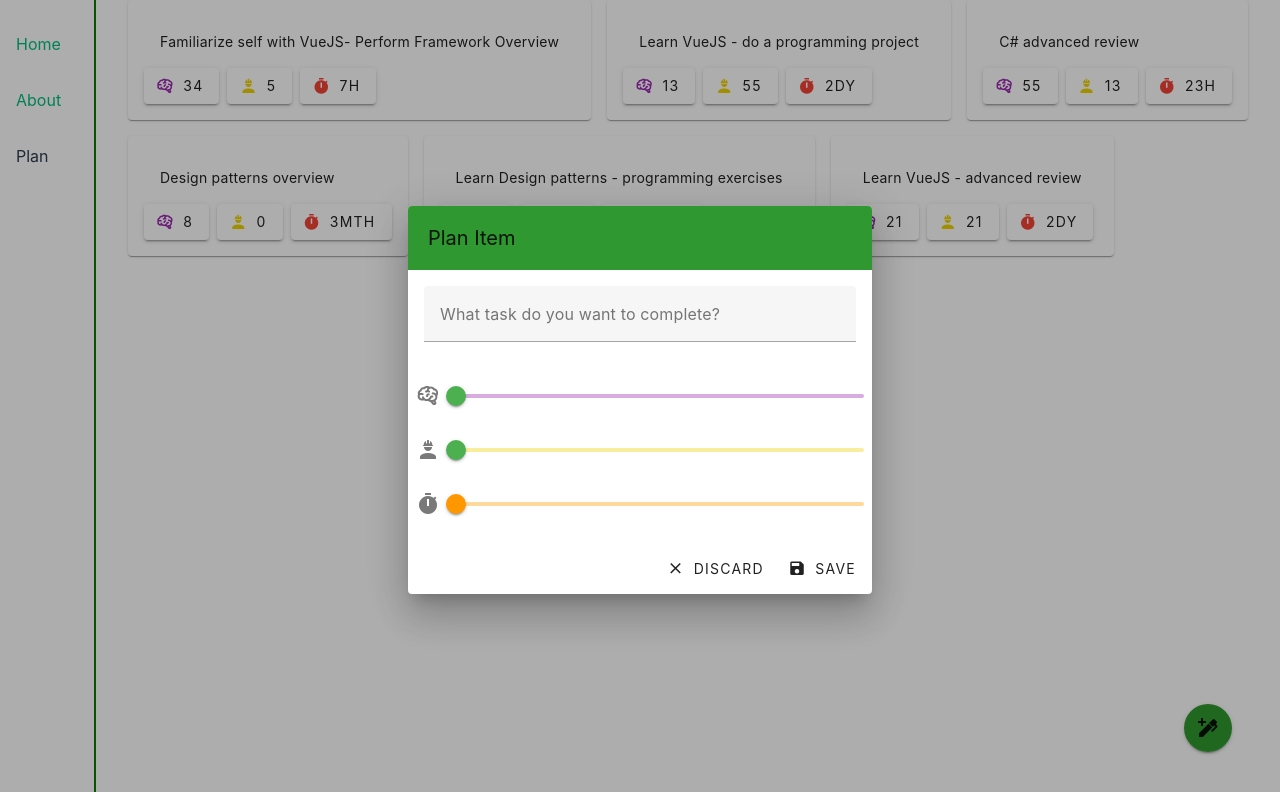
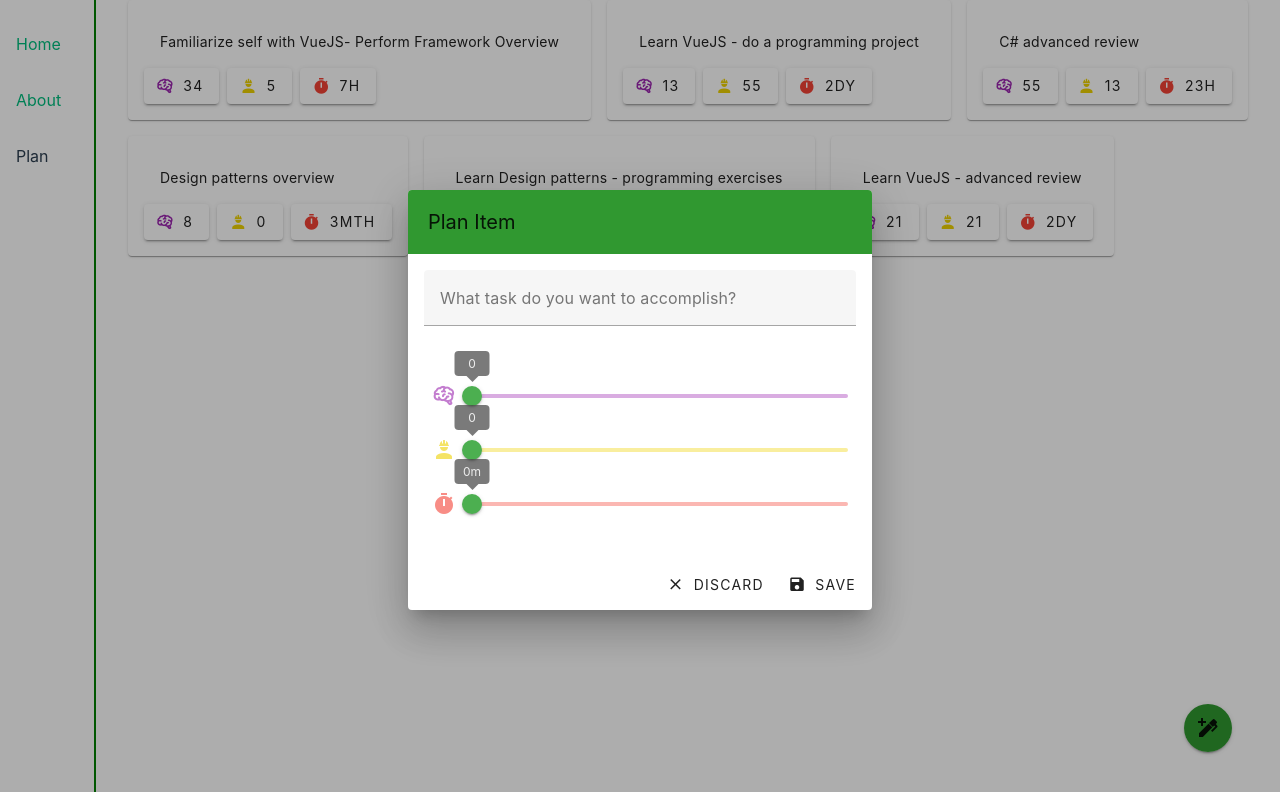
Before and after one commit to thabotr/planner, a Vue app: page /plan in a window 1280 px wide. Both pictures are taken after a click on the button 1208 px from the left and 728 px from the top of the page. Shown: the top 792 px of the page. Built offline with nearby package versions, Linux system fonts and the light colour scheme.

Commit message:
refactored plan page

```diff
--- /dev/null
+++ b/src/components/Slider.vue
@@ -0,0 +1,23 @@
+<script lang="ts">
+export default {
+    props: {
+        effortValue: Number,
+        humanReadableEffortValue: [String, Number],
+        customColor: String,
+        step: String,
+        icon: String,
+    }
+}
+</script>
+
+<template>
+    <v-slider v-bind="effortValue" v-on:update:model-value="event => $emit('update:model-value', event)" color="green"
+        v-bind:track-color="customColor" v-bind:step="step" thumb-label="always">
+        <template v-slot:thumb-label>
+            {{ humanReadableEffortValue }}
+        </template>
+        <template v-slot:prepend>
+            <v-icon v-bind:icon="icon" v-bind:color="customColor" />
+        </template>
+    </v-slider>
+</template>
--- a/src/components/ThePlan.vue
+++ b/src/components/ThePlan.vue
@@ -11,14 +11,16 @@
             <template v-slot:default>
                 <v-card>
                     <v-toolbar title="Plan Item" />
-                    <v-text-field label="What task do you want to complete?" :rules="[ruleMinimumFiveChars]" required
-                        v-model="tempTask.description" type="input" aria-multiline="true"/>
-                    <v-slider v-model="tempTask.mentalEffort" id="mental-effort-slider" prepend-icon="mdi-brain"
-                        color="green" track-color="purple" step="10" thumb-label />
-                    <v-slider v-model="tempTask.physicalEffort" id="physical-effort-slider"
-                        prepend-icon="mdi-account-hard-hat" color="green" step="10" thumb-label track-color="#EED202" />
-                    <v-slider v-model="tempTask.temporalInvestment" id="temporal-investment-slider" prepend-icon="mdi-timer"
-                        color="green" track-color="orange" thumb-color="orange" step="10" thumb-label />
+                    <v-text-field label="What task do you want to accomplish?" :rules="[ruleMinimumFiveChars]" required
+                        v-model="tempTask.description" type="input" aria-multiline="true" />
+                    <div class="padded">
+                        <Slider v-model="tempTask.mentalEffort" custom-color="purple" step="10" icon="mdi-brain"
+                            v-bind:human-readable-effort-value="tempMentalEffort" />
+                        <Slider v-model="tempTask.physicalEffort" custom-color="#EED202" step="10"
+                            icon="mdi-account-hard-hat" v-bind:human-readable-effort-value="tempPhysicalEffort" />
+                        <Slider v-model="tempTask.temporalInvestment" custom-color="red" icon="mdi-timer"
+                            v-bind:human-readable-effort-value="tempTemporalInvestment" />
+                    </div>
                     <v-card-actions class="justify-end">
                         <v-btn variant="text" @click="onDiscardPlanItemEdit" prepend-icon="mdi-close">Discard</v-btn>
                         <v-btn @click="onSavePlanItemEdit" variant="text" prepend-icon="mdi-content-save">Save</v-btn>
@@ -30,10 +32,13 @@
 </template>
 
 <script lang="ts">
+import { toSubjectiveEffortScore, toTimeStamp } from '@/middleware/helpers';
 import PlanItem from './PlanItem.vue';
+import Slider from './Slider.vue';
 export default {
     components: {
         PlanItem: PlanItem,
+        Slider: Slider,
     },
     data() {
         return {
@@ -42,7 +47,19 @@ export default {
             tempTask: CreateDefaultTask(),
         }
     },
+    computed: {
+        tempMentalEffort() {
+            return toSubjectiveEffortScore(this.tempTask.mentalEffort);
+        },
+        tempPhysicalEffort() {
+            return toSubjectiveEffortScore(this.tempTask.physicalEffort);
+        },
+        tempTemporalInvestment() {
+            return toTimeStamp(this.tempTask.temporalInvestment);
+        }
+    },
     created() {
+        // insert fake data
         this.tasks.set(
             "13",
             {
@@ -115,13 +132,8 @@ export default {
             this.restoreTempTaskToDefault();
             this.closeDialog();
         },
-        onCreatePlanItem() {
-            this.openDialog();
-        },
-        onDeletePlanItem(itemId: string) {
-            const taskToDelete = this.tasks.get(itemId);
-            this.tasks.delete(itemId);
-        },
+        onCreatePlanItem() { this.openDialog(); },
+        onDeletePlanItem(itemId: string) { this.tasks.delete(itemId); },
         onEditPlanItem(itemId: string) {
             const taskToOpen = this.tasks.get(itemId);
             if (!taskToOpen) {
@@ -178,7 +190,12 @@ const CreateDefaultTask = (): TaskType => ({
 .v-toolbar {
     background-color: rgba(0, 128, 0, 0.812);
 }
+
 .v-text-field {
     margin: 1rem;
 }
+
+.padded {
+    padding: 1rem;
+}
 </style>
```
